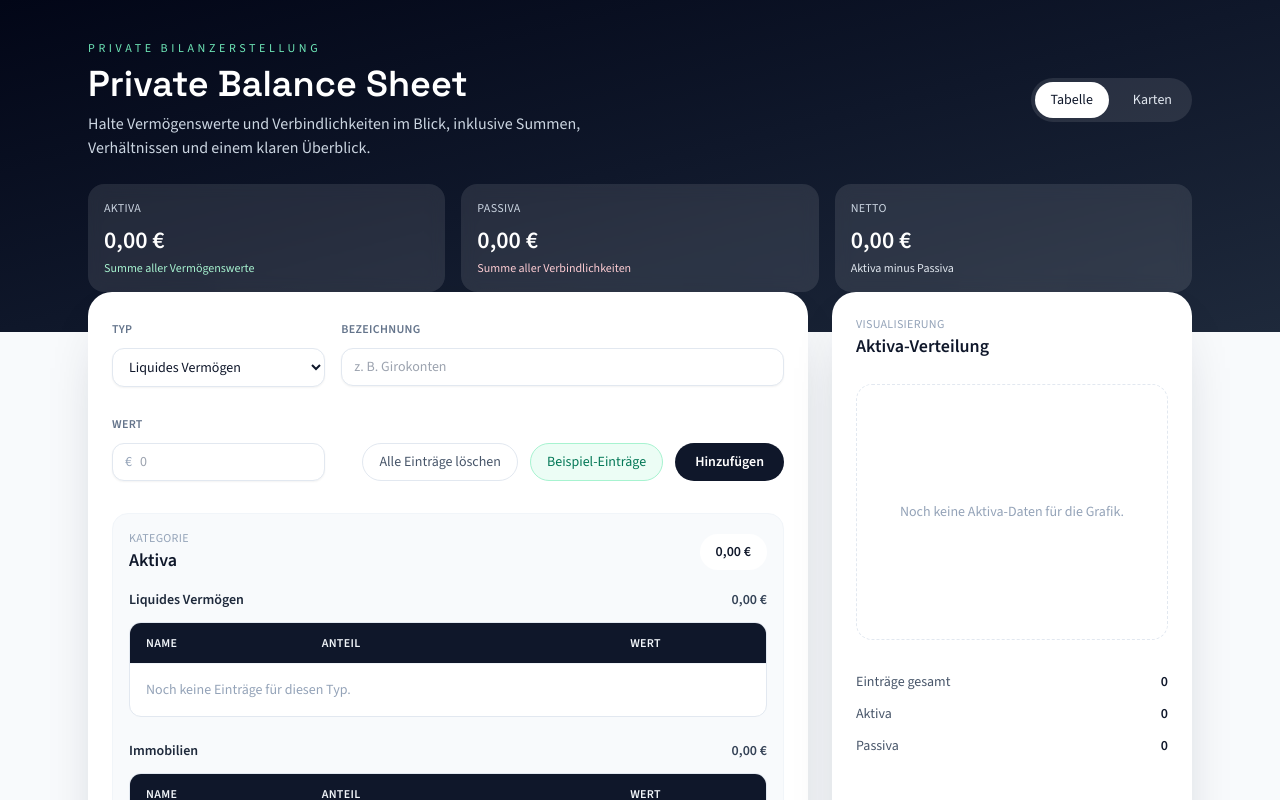
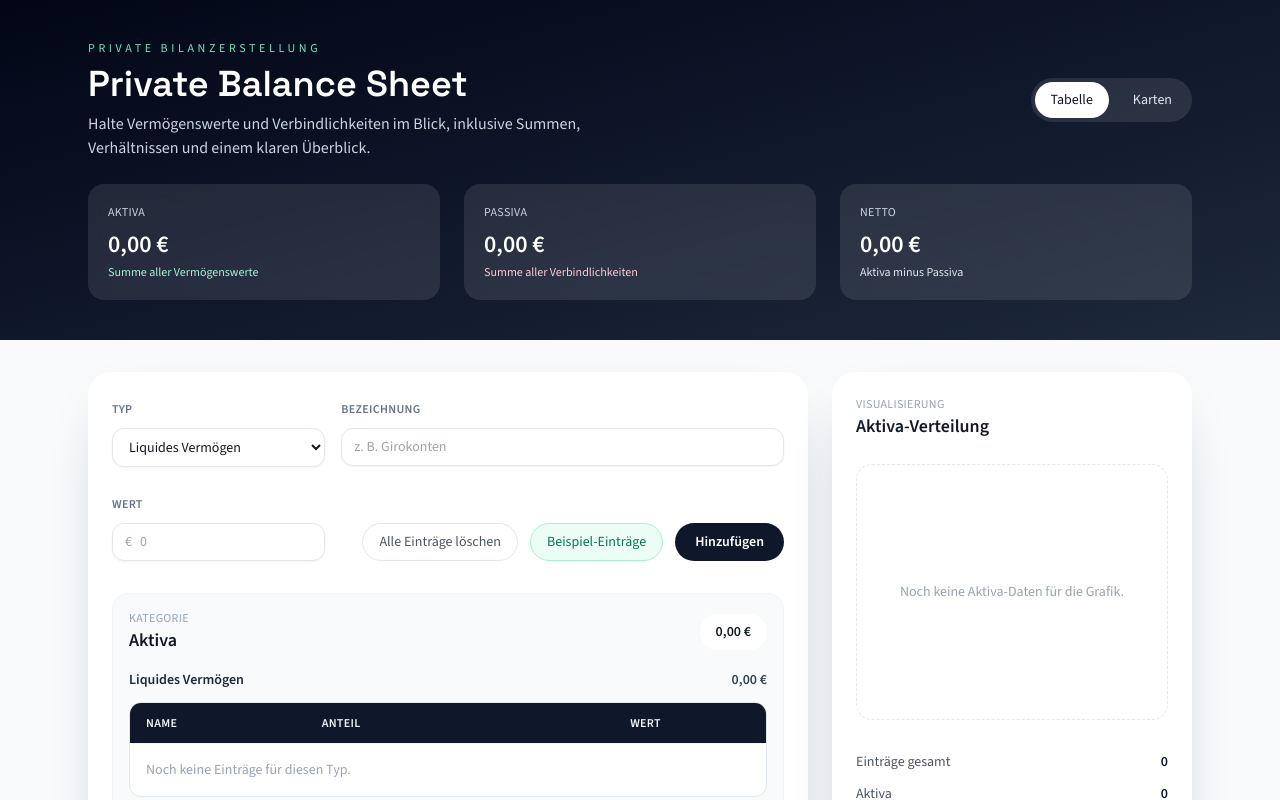
Before and after one commit to afshad1/pbs, a Vue app: page / in a window 1280 px wide. Shown: the top 800 px of the page. Built offline with nearby package versions, Linux system fonts and the light colour scheme.

Commit message:
Fix KPI card spacing and support file:// builds

```diff
--- a/src/App.vue
+++ b/src/App.vue
@@ -32,18 +32,18 @@
             </button>
           </div>
         </div>
-        <div class="grid gap-4 md:grid-cols-3">
-          <div class="rounded-2xl bg-white/10 p-4 backdrop-blur">
+        <div class="grid grid-cols-1 gap-6 sm:grid-cols-2 lg:grid-cols-3">
+          <div class="w-full rounded-2xl bg-white/10 p-5 backdrop-blur">
             <p class="text-xs uppercase tracking-wide text-slate-300">Aktiva</p>
             <p class="mt-2 text-2xl font-semibold">{{ formatCurrency(store.totalAktiva) }}</p>
             <p class="mt-1 text-xs text-emerald-200">Summe aller Vermögenswerte</p>
           </div>
-          <div class="rounded-2xl bg-white/10 p-4 backdrop-blur">
+          <div class="w-full rounded-2xl bg-white/10 p-5 backdrop-blur">
             <p class="text-xs uppercase tracking-wide text-slate-300">Passiva</p>
             <p class="mt-2 text-2xl font-semibold">{{ formatCurrency(store.totalPassiva) }}</p>
             <p class="mt-1 text-xs text-rose-200">Summe aller Verbindlichkeiten</p>
           </div>
-          <div class="rounded-2xl bg-white/10 p-4 backdrop-blur">
+          <div class="w-full rounded-2xl bg-white/10 p-5 backdrop-blur">
             <p class="text-xs uppercase tracking-wide text-slate-300">Netto</p>
             <p class="mt-2 text-2xl font-semibold">{{ formatCurrency(store.netWorth) }}</p>
             <p class="mt-1 text-xs text-slate-200">Aktiva minus Passiva</p>
@@ -52,7 +52,7 @@
       </div>
     </header>
 
-    <main class="-mt-10 pb-16">
+    <main class="mt-8 pb-16">
       <div class="mx-auto grid w-full max-w-6xl gap-6 px-6 lg:grid-cols-[2fr,1fr]">
         <section class="rounded-3xl bg-white p-6 shadow-soft">
           <PBSForm />
--- a/vite.config.js
+++ b/vite.config.js
@@ -3,6 +3,7 @@ import { defineConfig } from 'vite';
 import vue from '@vitejs/plugin-vue';
 
 export default defineConfig({
+  base: './',
   plugins: [vue()],
   resolve: {
     alias: {
```
